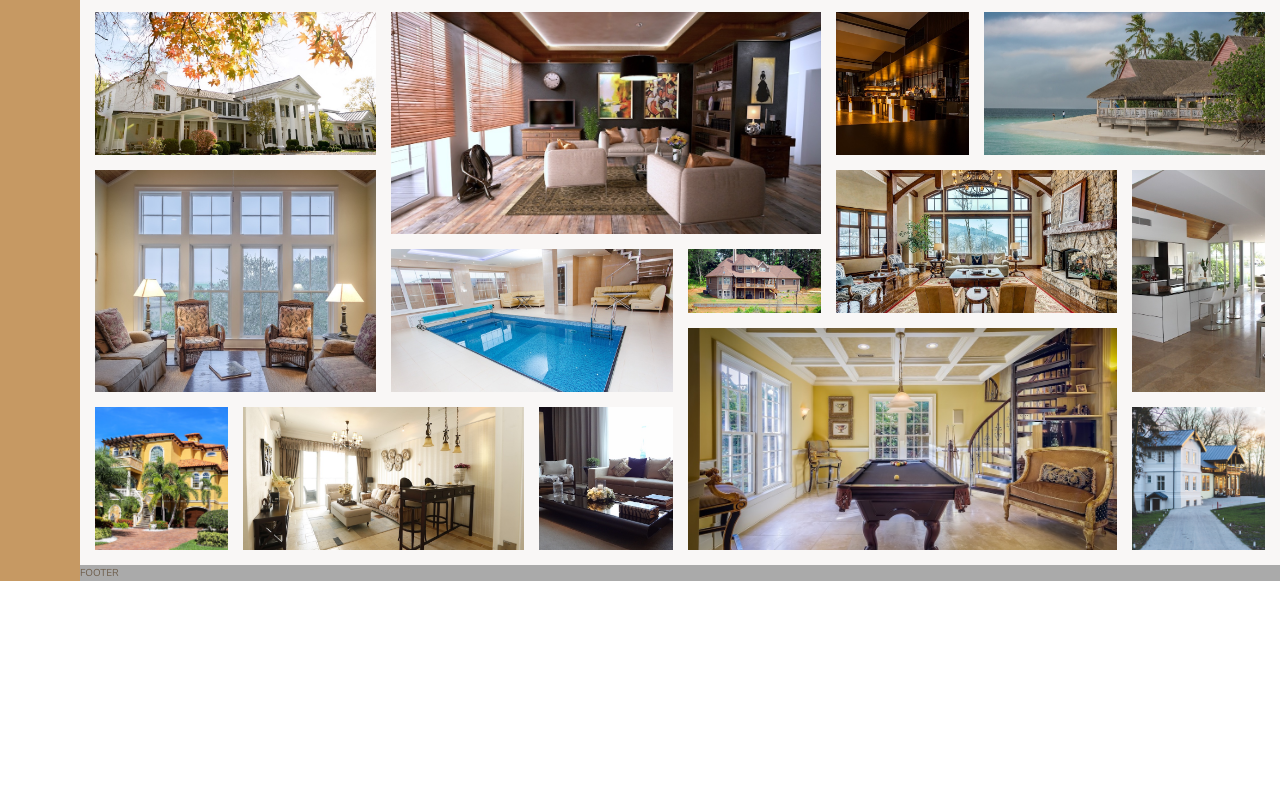
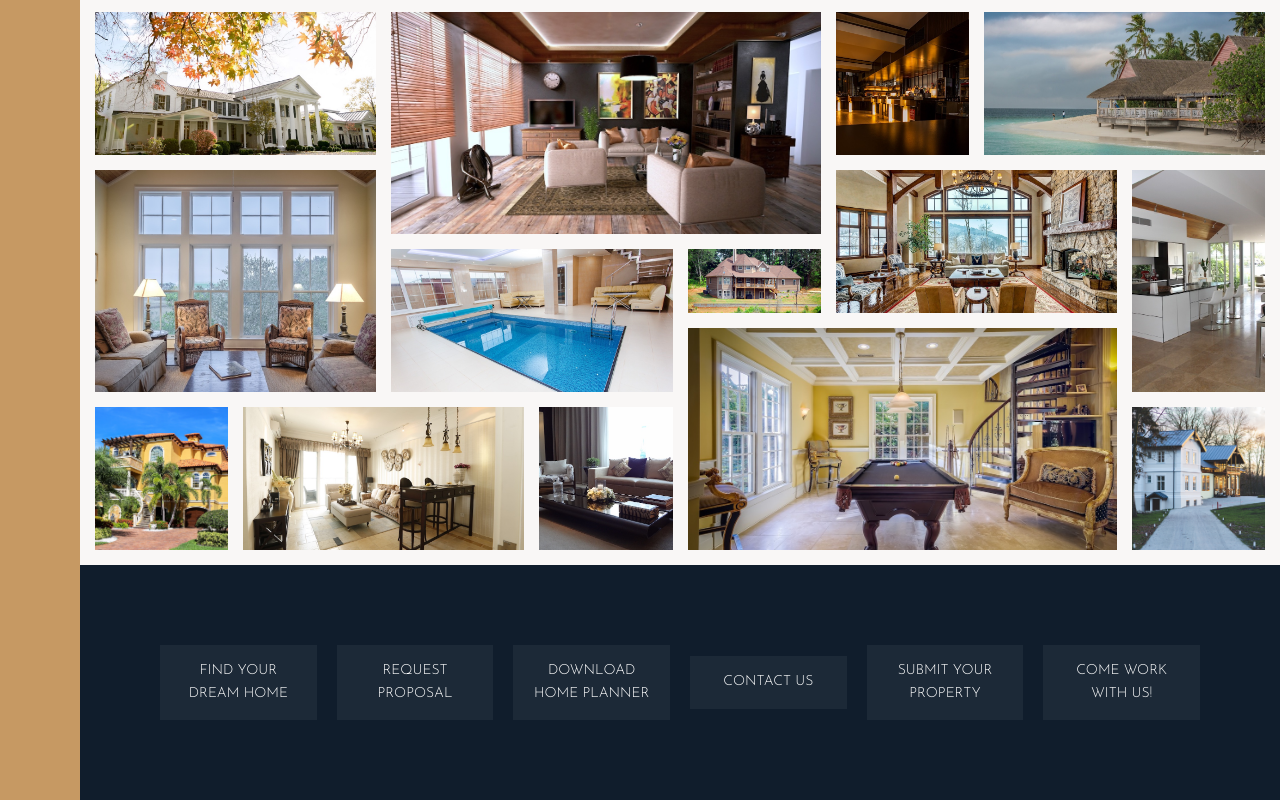
Before and after one commit to RafaelMatta/Nexter, a website: page index.html in a window 1280 px wide. Shown: the part 3075-3875 px from the top of the page. Before the commit the page ends 3656 px from the top, so only its background shows below. Drawn offline with nearby package versions, Linux system fonts and the light colour scheme.

Commit message:
Estilizando footer

```diff
--- a/index.html
+++ b/index.html
@@ -324,8 +324,15 @@
             </figure>
         </div>
 
-        <div class="footer">
-            FOOTER
-        </div>
+        <footer class="footer">
+            <ul class="nav">
+                <li class="nav__item"><a href="#" class="nav__link">Find your dream home</a></li>
+                <li class="nav__item"><a href="#" class="nav__link">Request proposal</a></li>
+                <li class="nav__item"><a href="#" class="nav__link">Download home planner</a></li>
+                <li class="nav__item"><a href="#" class="nav__link">Contact us</a></li>
+                <li class="nav__item"><a href="#" class="nav__link">Submit your property</a></li>
+                <li class="nav__item"><a href="#" class="nav__link">Come work with us!</a></li>
+            </ul>
+        </footer>
     </body>
 </html>
--- a/style/common/layout/footer/footer.scss
+++ b/style/common/layout/footer/footer.scss
@@ -1,4 +1,5 @@
 .footer{
-    background-color: $color-grey-light-2;
+    background-color: $color-secondary;
     grid-column: full-start / full-end;
+    padding: 8rem;
 }
--- a/style/common/module/_module-dir.scss
+++ b/style/common/module/_module-dir.scss
@@ -15,3 +15,6 @@
 
 //HOME CARD
 @import "home/home.scss";
+
+//NAV
+@import "nav/nav.scss"
--- /dev/null
+++ b/style/common/module/nav/nav.scss
@@ -0,0 +1,29 @@
+.nav{
+    list-style: none;
+
+    display: grid;
+    grid-template-columns: repeat(auto-fit, minmax(15rem, 1fr));
+    gap: 2rem;
+    align-items: center;
+
+    &__link:link,
+    &__link:visited{
+        font-size: 1.4rem;
+        color: #fff;
+        text-decoration: none;
+        font-family: $font-display;
+        text-transform: uppercase;
+        text-align: center;
+        padding: 1.5rem;
+        display: block;
+
+        background-color: rgba(#fff, 0.05);
+        transition: all .2s;
+    }
+
+    &__link:hover,
+    &__link:active{
+        background-color: rgba(#fff, 0.05);
+        transform: translateY(-3px);
+    }
+}
```
Also changed, not shown: style/css/style.css.
